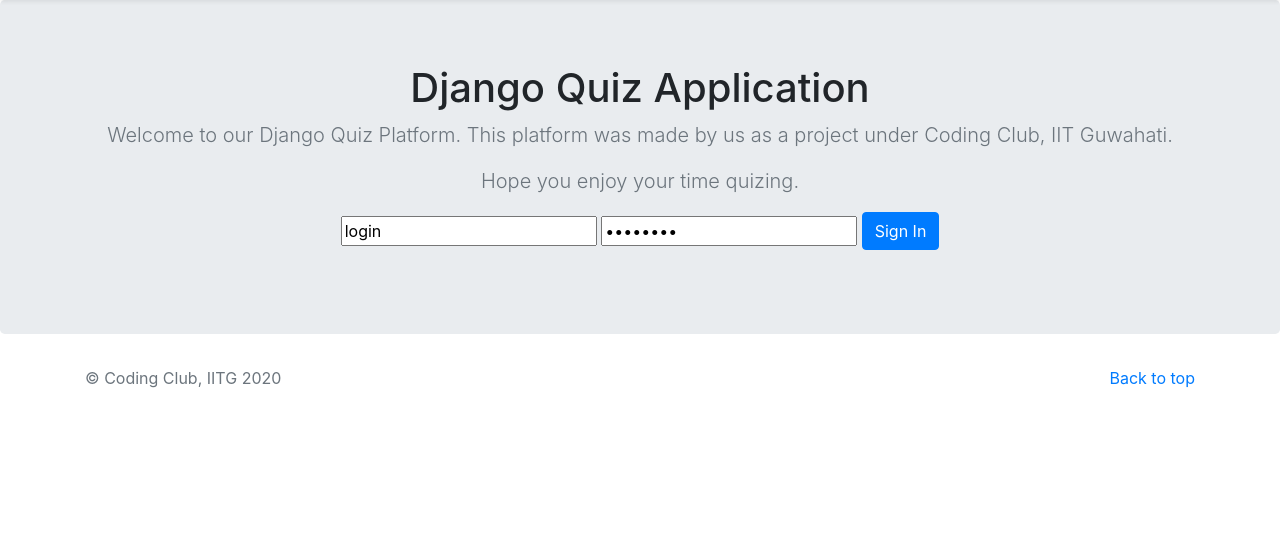
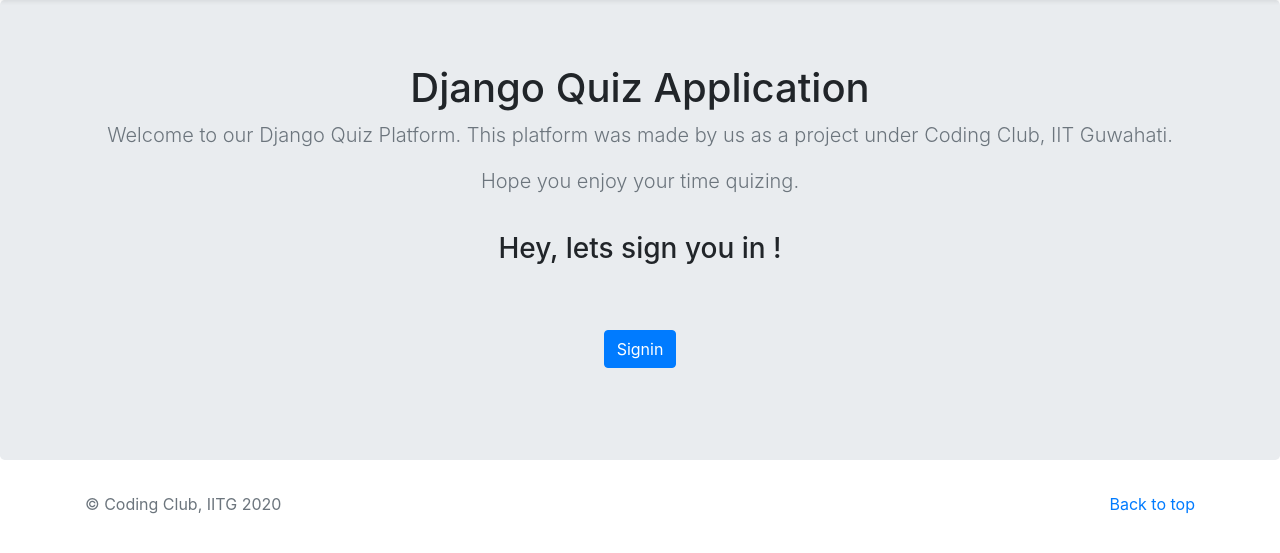
Before and after one commit to rk-karan/Django_Quiz, a Django app: page /accounts/signin in a window 1280 px wide. Shown: the part 56-609 px from the top of the page. Run offline with Django 3.2, Linux system fonts and the light colour scheme; some libraries are stand-ins or nearby versions.

Commit message:
Update signin.html

```diff
--- a/accounts/templates/accounts/signin.html
+++ b/accounts/templates/accounts/signin.html
@@ -1,57 +1,15 @@
-<style>
-@-webkit-keyframes fadeIn { from { opacity:0; } to { opacity:1; } }
-@-moz-keyframes fadeIn { from { opacity:0; } to { opacity:1; } }
-@keyframes fadeIn { from { opacity:0; } to { opacity:1; } }
-
-.fadeIn {
-  opacity:0;
-  -webkit-animation:fadeIn ease-in 1;
-  -moz-animation:fadeIn ease-in 1;
-  animation:fadeIn ease-in 1;
-
-  -webkit-animation-fill-mode:forwards;
-  -moz-animation-fill-mode:forwards;
-  animation-fill-mode:forwards;
-
-  -webkit-animation-duration:1s;
-  -moz-animation-duration:1s;
-  animation-duration:1s;
-}
-
-.fadeIn.first {
-  -webkit-animation-delay: 0.4s;
-  -moz-animation-delay: 0.4s;
-  animation-delay: 0.4s;
-}
-
-.fadeIn.second {
-  -webkit-animation-delay: 0.6s;
-  -moz-animation-delay: 0.6s;
-  animation-delay: 0.6s;
-}
-
-.fadeIn.third {
-  -webkit-animation-delay: 0.8s;
-  -moz-animation-delay: 0.8s;
-  animation-delay: 0.8s;
-}
-
-.fadeIn.fourth {
-  -webkit-animation-delay: 1s;
-  -moz-animation-delay: 1s;
-  animation-delay: 1s;
-}
-</style>
 {%extends 'base.html'%}
 {%block content%}
-	<div class="wrapper fadeInDown">
-	  <div id="formContent">
-		<form method="post" novalidate>
-		  {% csrf_token %}
-		  <input type="text" class="fadeIn first" value="login" placeholder="username">
-		  <input type="password" class="fadeIn second" value="password" placeholder="password">
-		  <a href="{%url 'done'%}" class="btn btn-primary mb-1 fadeIn third">Sign In</a>
-		</form>
-	  </div>
-	</div>
+<div class="card-body">
+  <h3> Hey, lets sign you in ! </h3>
+  <br/>
+  <form action="{% url 'signin' %}" method="POST" novalidate>
+    {% csrf_token %}
+    <div class=“container”>
+      {{form}}
+      <br/>
+      <input type="submit" value="Signin" class="btn btn-primary my-2">
+    </div>
+  </form>
+</div>
 {%endblock%}
```
